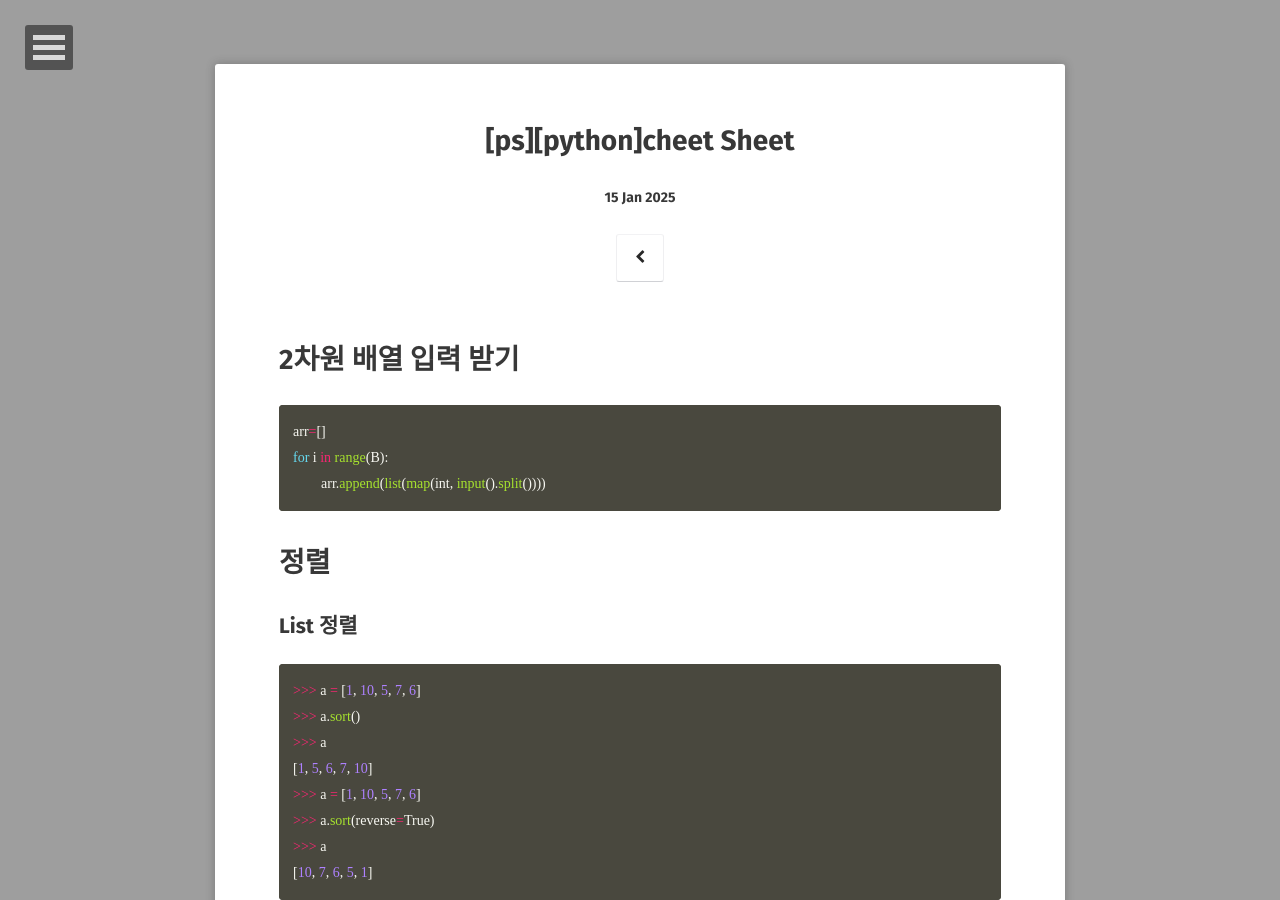
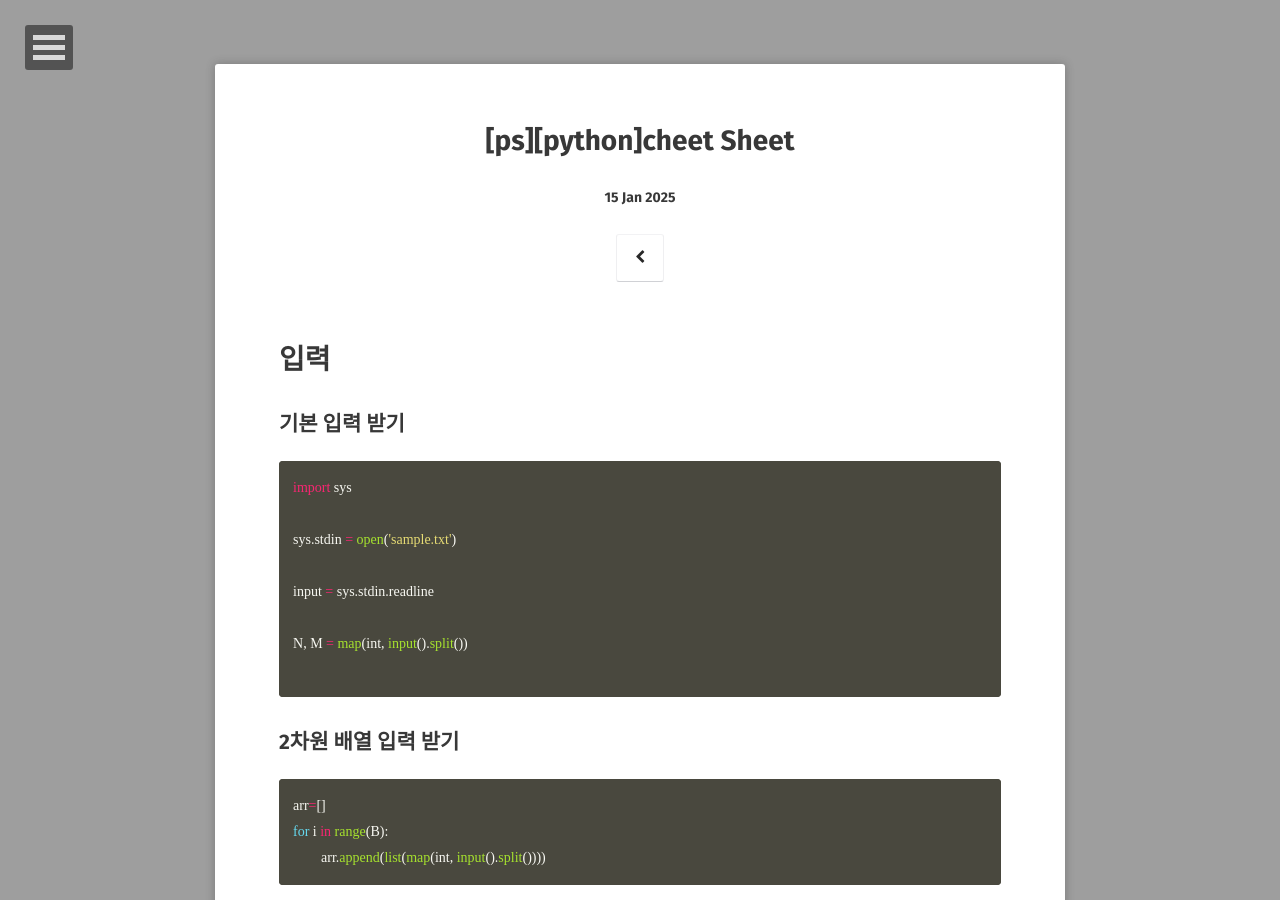
Before and after one commit to leesk212/leesk212.github.io, a Jekyll site: the page built from _posts/2025-01-15-[PS][Python]Cheet-sheet.md, in a window 1280 px wide and 900 px high. Built offline with Jekyll 4.4.1, drawn with Linux system fonts in a browser that asks for light colours; some web fonts are replaced; our own code applies the rules of GitHub Pages for plain Markdown files; comment, search, counter and statistics services are not loaded.

Commit message:
Update 2025-01-15-[PS][Python]Cheet-sheet.md

````diff
--- a/_posts/2025-01-15-[PS][Python]Cheet-sheet.md
+++ b/_posts/2025-01-15-[PS][Python]Cheet-sheet.md
@@ -3,7 +3,22 @@ toc: True
 tags: PS PYTHON prepare_coding_test
 ---
 
-# 2차원 배열 입력 받기
+# 입력
+
+## 기본 입력 받기
+
+```python
+import sys
+
+sys.stdin = open('sample.txt')
+
+input = sys.stdin.readline
+
+N, M = map(int, input().split())
+
+```
+
+## 2차원 배열 입력 받기
 
 ```python
 arr=[]
````
